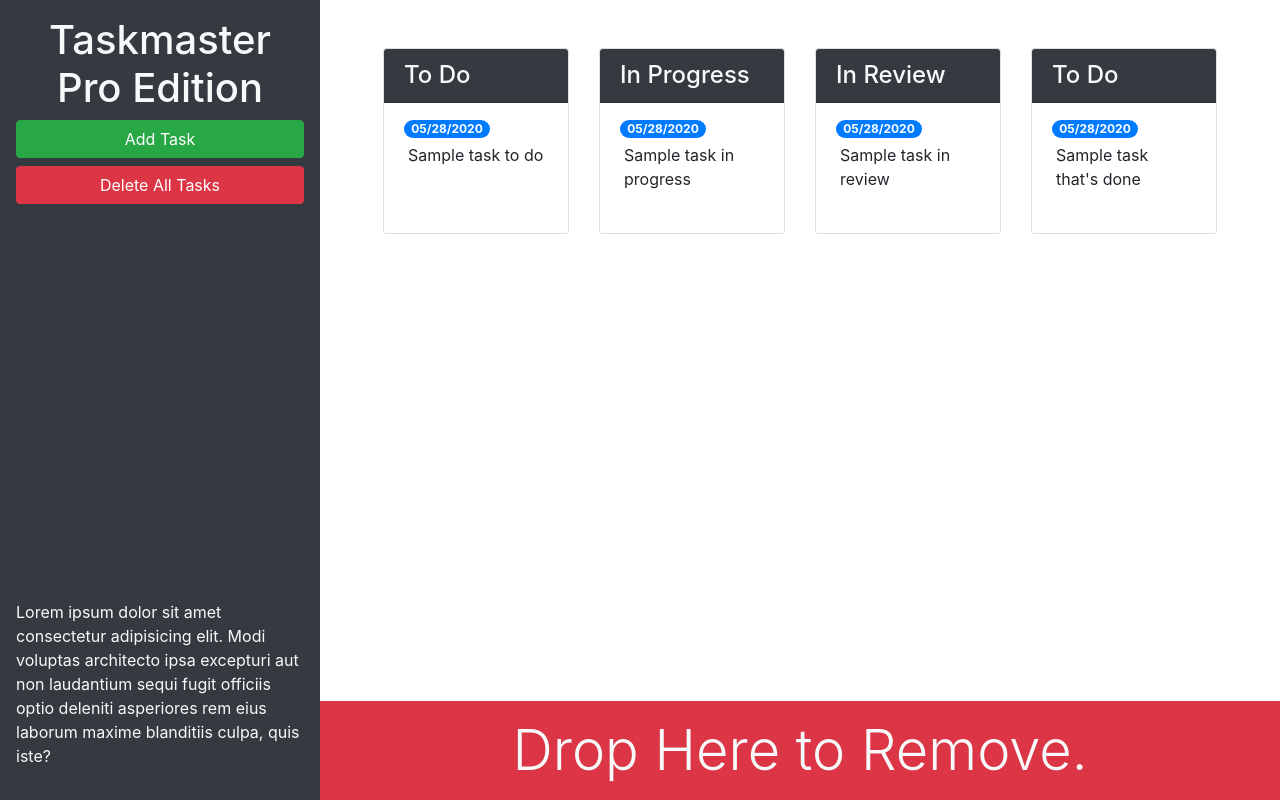
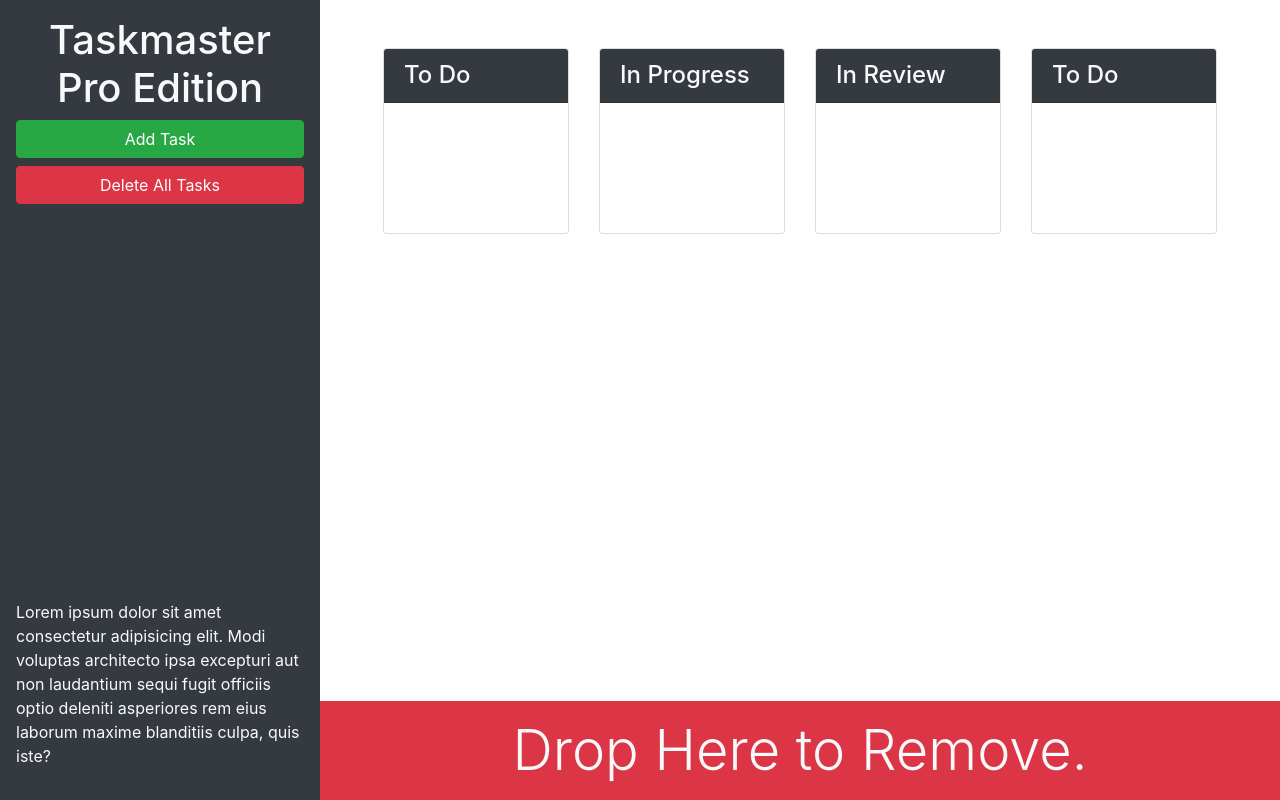
Before and after one commit to mooka0/taskmaster-pro, a plain HTML site: page index.html in a window 1280 px wide. Drawn offline with nearby package versions, Linux system fonts and the light colour scheme.

Commit message:
draggable not working

```diff
--- a/index.html
+++ b/index.html
@@ -6,6 +6,7 @@
   <meta name="viewport" content="width=device-width, initial-scale=1.0">
   <meta http-equiv="X-UA-Compatible" content="ie=edge">
   <link rel="stylesheet" href="https://cdnjs.cloudflare.com/ajax/libs/twitter-bootstrap/4.3.1/css/bootstrap.min.css">
+  <link rel="stylesheet" href="https://cdnjs.cloudflare.com/ajax/libs/jqueryui/1.12.1/themes/base/jquery-ui.min.css">
   <link rel="stylesheet" href="./assets/css/style.css" />
   <title>Taskmaster Pro</title>
 </head>
@@ -34,10 +35,6 @@
               To Do
             </h4>
             <ul id="list-toDo" class="list-group list-group-flush">
-              <li class="list-group-item">
-                <span class="badge badge-primary badge-pill">05/28/2020</span>
-                <p class="m-1">Sample task to do</p>
-              </li>
             </ul>
           </div>
         </div>
@@ -49,10 +46,6 @@
               In Progress
             </h4>
             <ul id="list-inProgress" class="list-group list-group-flush">
-              <li class="list-group-item">
-                <span class="badge badge-primary badge-pill">05/28/2020</span>
-                <p class="m-1">Sample task in progress</p>
-              </li>
             </ul>
           </div>
         </div>
@@ -64,10 +57,6 @@
               In Review
             </h4>
             <ul id="list-inReview" class="list-group list-group-flush">
-              <li class="list-group-item">
-                <span class="badge badge-primary badge-pill">05/28/2020</span>
-                <p class="m-1">Sample task in review</p>
-              </li>
             </ul>
           </div>
         </div>
@@ -78,12 +67,7 @@
             <h4 class="card-header bg-dark text-light">
               To Do
             </h4>
-            <ul id="list-done" class="list-group list-group-flush">
-              <li class="list-group-item">
-                <span class="badge badge-primary badge-pill">05/28/2020</span>
-                <p class="m-1">Sample task that's done</p>
-              </li>
-            </ul>
+            <ul id="list-done" class="list-group list-group-flush"></ul>            </ul>
           </div>
         </div>
         <!-- done end -->
@@ -128,6 +112,7 @@
   </div>
 
   <script src="https://cdnjs.cloudflare.com/ajax/libs/jquery/3.4.1/jquery.min.js"></script>
+  <script src="https://cdnjs.cloudflare.com/ajax/libs/jquery/3.4.1/jquery.min.js"></script>
   <script src="https://cdnjs.cloudflare.com/ajax/libs/popper.js/1.15.0/umd/popper.min.js"></script>
   <script src="https://cdnjs.cloudflare.com/ajax/libs/twitter-bootstrap/4.3.1/js/bootstrap.min.js"></script>
   <script src="./assets/js/script.js"></script>
```
